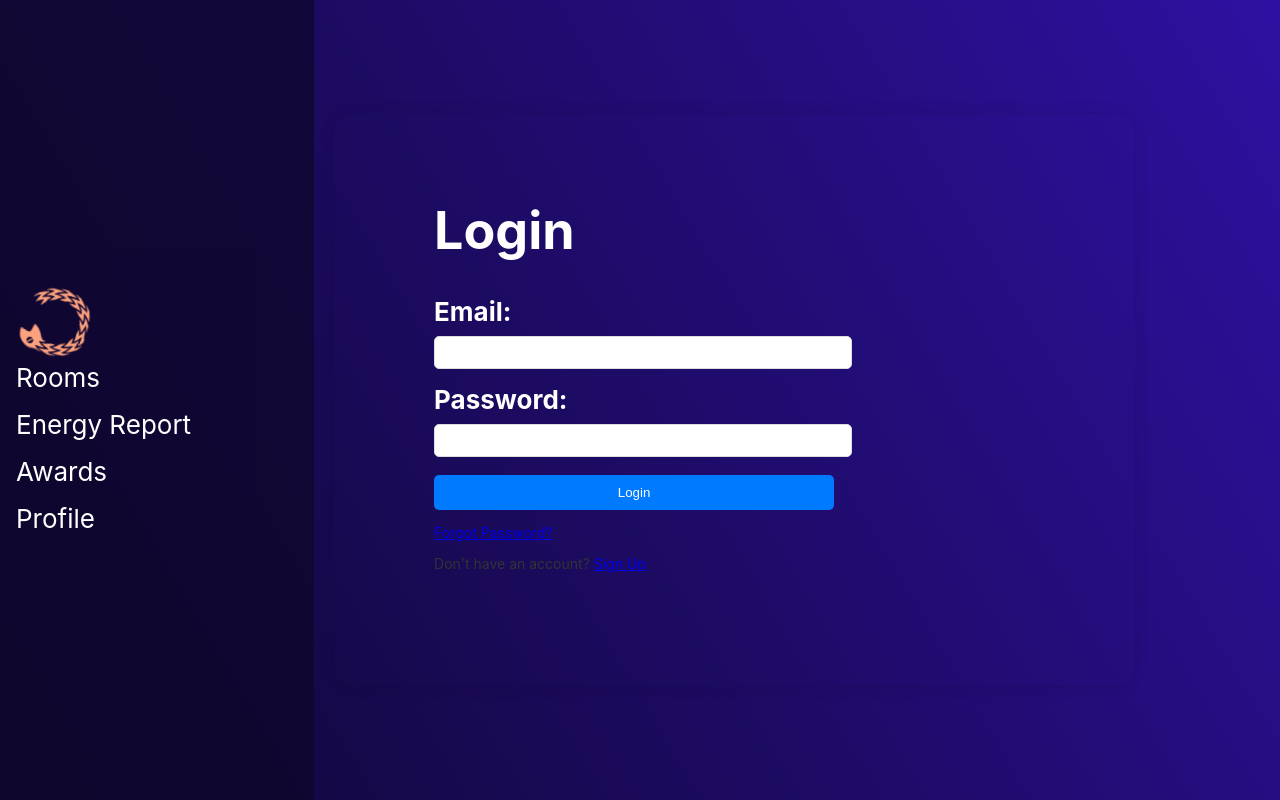
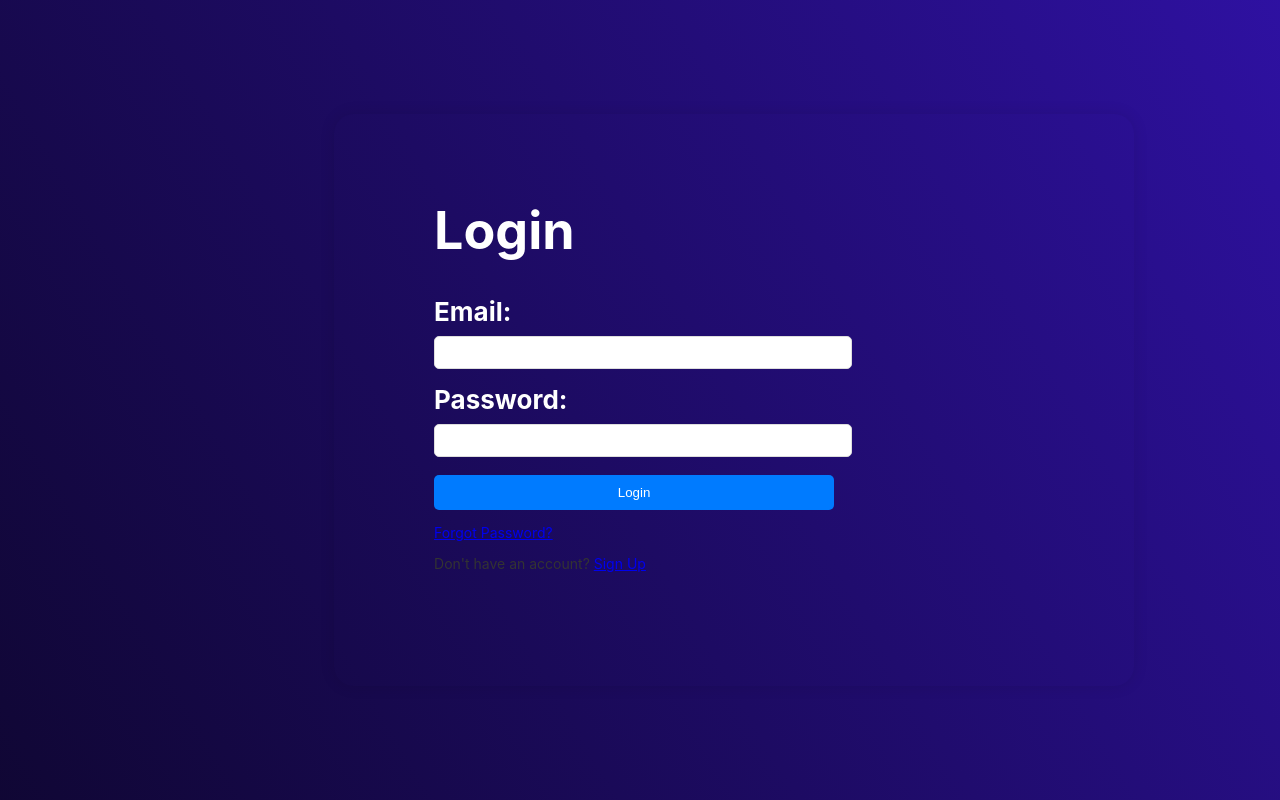
Before and after one commit to Hamish-MarshallDawson/iteration-inc, a React (Create React App) app: page /login in a window 1280 px wide. Built offline with nearby package versions, Linux system fonts and the light colour scheme.

Commit message:
trying to disable navbar on login page
Made some progress but commented it out due to it disabling all elements on webpage

```diff
--- a/src/App.js
+++ b/src/App.js
@@ -1,4 +1,9 @@
-import { BrowserRouter as Router, Routes, Route } from "react-router-dom";
+import {
+  BrowserRouter as Router,
+  Routes,
+  Route,
+  useLocation,
+} from "react-router-dom";
 
 import Navbar from "./components/nav.js";
 
@@ -15,9 +20,11 @@
 import "./App.css";
 
 function App() {
+  // const location = useLocation();
+
   return (
     <Router>
-      <Navbar />
+      {location.pathname !== "/login" && <Navbar />}
 
       <Routes>
         <Route path="/" element={<Login />} />
```
